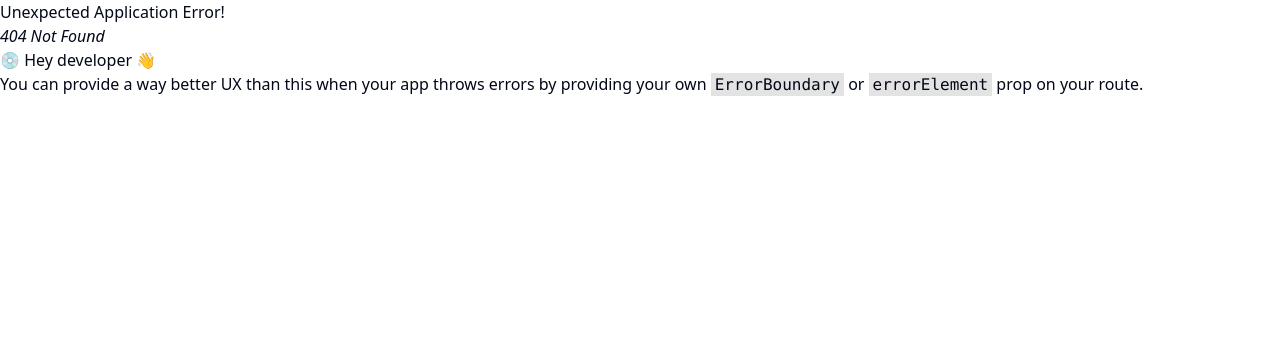
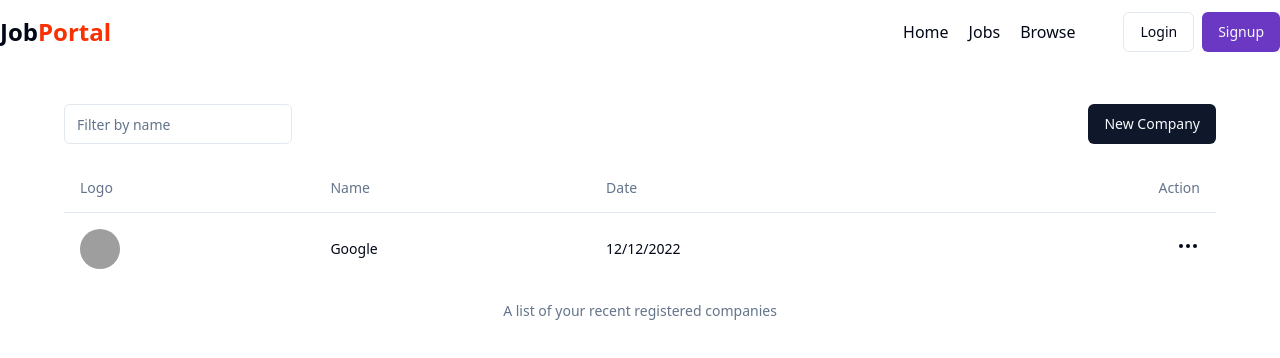
Before and after one commit to PushkarVyas/job-portal, a React app in the folder frontend/: page /admin/companies in a window 1280 px wide. Before the commit this address had no page. Shown: the top 358 px of the page. Built offline with nearby package versions, Linux system fonts and the light colour scheme; grey boxes are pictures that could not be loaded; the HTML template or start-up script is replaced by a standard one.

Commit message:
Add admin company flow and company redux state

```diff
--- a/frontend/src/components/Home.jsx
+++ b/frontend/src/components/Home.jsx
@@ -1,4 +1,4 @@
-import React from 'react'
+import React, { useEffect } from 'react'
 import Navbar from './shared/Navbar'
 
 import HeroSection from './HeroSection'
@@ -6,9 +6,18 @@
 import LatestJobs from './LatestJobs'
 import Footer from './shared/Footer'
 import useGetAllJobs from '@/hooks/useGetAllJobs'
+import { useSelector } from 'react-redux'
+import { useNavigate } from 'react-router-dom'
 
 const Home = () => {
   useGetAllJobs();
+  const user = useSelector(store => store.auth.user);
+  const navigate = useNavigate();
+  useEffect(() => {
+    if(user?.role === 'recruiter'){
+      navigate("/admin/companies")
+    }
+  }, [user])
   return (
     <div>
       <Navbar/>
--- /dev/null
+++ b/frontend/src/components/admin/Companies.jsx
@@ -0,0 +1,27 @@
+import React, { use } from 'react'
+import Navbar from '../shared/Navbar'
+import { Input } from '../ui/input'
+import { Button } from '../ui/button'
+import CompaniesTable from './CompaniesTable'
+import { useNavigate } from 'react-router-dom'
+
+const Companies = () => {
+    const navigate = useNavigate();
+  return (
+    <div>
+        <Navbar/>
+        <div className='max-w-6xl mx-auto my-10'>
+            <div className='flex items-center justify-between my-5'>
+            <Input
+                className='w-fit'
+                placeholder='Filter by name'
+            />
+            <Button onClick={() => navigate("/admin/companies/create")}>New Company</Button>
+            </div>
+            <CompaniesTable/>
+        </div>
+    </div>
+  )
+}
+
+export default Companies
--- /dev/null
+++ b/frontend/src/components/admin/CompaniesTable.jsx
@@ -0,0 +1,46 @@
+import React from 'react'
+import { Table, TableBody, TableCaption, TableCell, TableHead, TableHeader, TableRow } from '../ui/table'
+import { Avatar, AvatarImage } from '../ui/avatar'
+import { Button } from '../ui/button'
+import { Popover, PopoverContent, PopoverTrigger } from '../ui/popover'
+import { Edit2, MoreHorizontal } from 'lucide-react'
+
+const CompaniesTable = () => {
+  return (
+    <div>
+        <Table>
+            <TableCaption>A list of your recent registered companies</TableCaption>
+            <TableHeader>
+                <TableRow>
+                    <TableHead>Logo</TableHead>
+                    <TableHead>Name</TableHead>
+                    <TableHead>Date</TableHead>
+                    <TableHead className="text-right">Action</TableHead>
+                </TableRow>
+            </TableHeader>
+            <TableBody>
+                <TableCell>
+                    <Avatar>
+                        <AvatarImage src="https://github.com/shadcn.png" />
+                    </Avatar>
+                </TableCell>
+                <TableCell>Google</TableCell>
+                <TableCell>12/12/2022</TableCell>
+                <TableCell className="text-right cursor-pointer">
+                    <Popover>
+                        <PopoverTrigger><MoreHorizontal/></PopoverTrigger>
+                        <PopoverContent className="w-32">
+                            <div className='flex items-center gap-2 w-fit cursor-pointer'>
+                                <Edit2 className='w-4'/>
+                                <span>Edit</span>
+                            </div>
+                        </PopoverContent>
+                    </Popover>
+                </TableCell>
+            </TableBody>
+        </Table>
+    </div>
+  )
+}
+
+export default CompaniesTable
--- /dev/null
+++ b/frontend/src/components/admin/CompanyCreate.jsx
@@ -0,0 +1,62 @@
+import React, { useState } from 'react'
+import Navbar from '../shared/Navbar'
+import { Label } from '../ui/label'
+import { Input } from '../ui/input'
+import { Button } from '../ui/button'
+import { useNavigate } from 'react-router-dom'
+import axios from 'axios'
+import { COMPANY_API_END_POINT } from '@/utils/constant'
+import { toast } from 'sonner'
+import { useDispatch } from 'react-redux'
+import { setSingleCompany } from '@/redux/companySlice'
+
+const CompanyCreate = () => {
+    const navigate = useNavigate();
+    const [companyName, setCompanyName] = useState("");
+    const dispatch = useDispatch();
+
+    const registerNewCompany = async () => {
+        try{
+            const res = await axios.post(`${COMPANY_API_END_POINT}/register`, {companyName}, {
+                headers: {
+                    "Content-Type": "application/json"
+                },
+                withCredentials: true
+            });
+            if(res?.data?.success){
+                dispatch(setSingleCompany(res?.data?.company));
+                toast.success(res.data.message);
+                const companyId = res?.data?.company?._id;
+                navigate(`/admin/companies/${companyId}`);
+            }
+        } catch(err) {
+            console.log(err);
+            toast.error(err.response.data.message);
+        }
+    }
+  return (
+    <div>
+        <Navbar/>
+        <div className='max-w-4xl mx-auto'>
+            <div className='my-10'>
+            <h1 className='font-bold text-2xl'>Your company name</h1>
+            <p className='text-gray-500'>What would you like to call your company? You can change this later</p>
+            </div>
+
+            <Label>Company name</Label>
+            <Input
+                type="text"
+                className='my-2'
+                placeholder="Google, Microsoft, etc.."
+                onChange={(e) => setCompanyName(e.target.value)}
+            />
+            <div className='flex items-center gap-2 my-10'>
+                <Button variant="outline" onClick={() => navigate("/admin/companies")}>Cancel</Button>
+                <Button onClick={registerNewCompany}>Continue</Button>
+            </div>
+        </div>
+    </div>
+  )
+}
+
+export default CompanyCreate
--- /dev/null
+++ b/frontend/src/components/admin/CompanySetup.jsx
@@ -0,0 +1,9 @@
+import React from 'react'
+
+function CompanySetup() {
+  return (
+    <div>CompanySetup</div>
+  )
+}
+
+export default CompanySetup
--- a/frontend/src/components/shared/Navbar.jsx
+++ b/frontend/src/components/shared/Navbar.jsx
@@ -40,9 +40,20 @@
         </div>
         <div className="flex items-center gap-12">
           <ul className="flex font-medium items-center gap-5">
-            <li><Link to="/">Home</Link></li>
-            <li><Link to="/jobs">Jobs</Link></li>
-            <li><Link to="/browse">Browse</Link></li>
+            {
+              user && user.role === "recruiter" ? (
+                <>
+                  <li><Link to="/admin/companies">Companies</Link></li>
+                  <li><Link to="/admin/jobs">Jobs</Link></li>
+                </>
+              ) : (
+                <>
+                  <li><Link to="/">Home</Link></li>
+                  <li><Link to="/jobs">Jobs</Link></li>
+                  <li><Link to="/browse">Browse</Link></li>
+                </>
+              )
+            }
           </ul>
 
           {!user ? (
@@ -82,10 +93,15 @@
                     </div>
                   </div>
                   <div className="flex flex-col my-2 text-gray-600">
+
+                    {
+                      user && user.role === "student" &&(
                     <div className="flex w-fit items-center gap-2 cursor-pointer">
                       <User2 />
                       <Button variant="link"> <Link to="/profile">View profile</Link></Button>
                     </div>
+                      )
+                    }
                     <div className="flex w-fit items-center gap-2 cursor-pointer">
                       <LogOut />
                       <Button onClick={logOutHandler} variant="link">Logout</Button>
--- /dev/null
+++ b/frontend/src/redux/companySlice.js
@@ -0,0 +1,17 @@
+import { createSlice } from "@reduxjs/toolkit";
+
+const companySlice = createSlice({
+    name: "company",
+    initialState: {
+        singleCompany: null,
+    },
+    reducers: {
+
+        setSingleCompany: (state, action) => {
+            state.singleCompany = action.payload;
+        },
+    },
+});
+
+export const { setSingleCompany } = companySlice.actions;
+export default companySlice.reducer;
--- a/frontend/src/redux/store.js
+++ b/frontend/src/redux/store.js
@@ -1,6 +1,7 @@
 import { combineReducers, configureStore } from "@reduxjs/toolkit";
 import authSlice from "./authSlice";
 import jobSlice from "./jobSlice";
+import companySlice from "./companySlice";
 
 import {
     persistStore,
@@ -22,7 +23,8 @@
 
 const rootReducer = combineReducers({
     auth: authSlice,
-    job: jobSlice
+    job: jobSlice,
+    company : companySlice,
 })
 
 const persistedReducer = persistReducer(persistConfig, rootReducer)
```
Also changed, not shown: frontend/src/App.jsx (+16 -0 lines).
